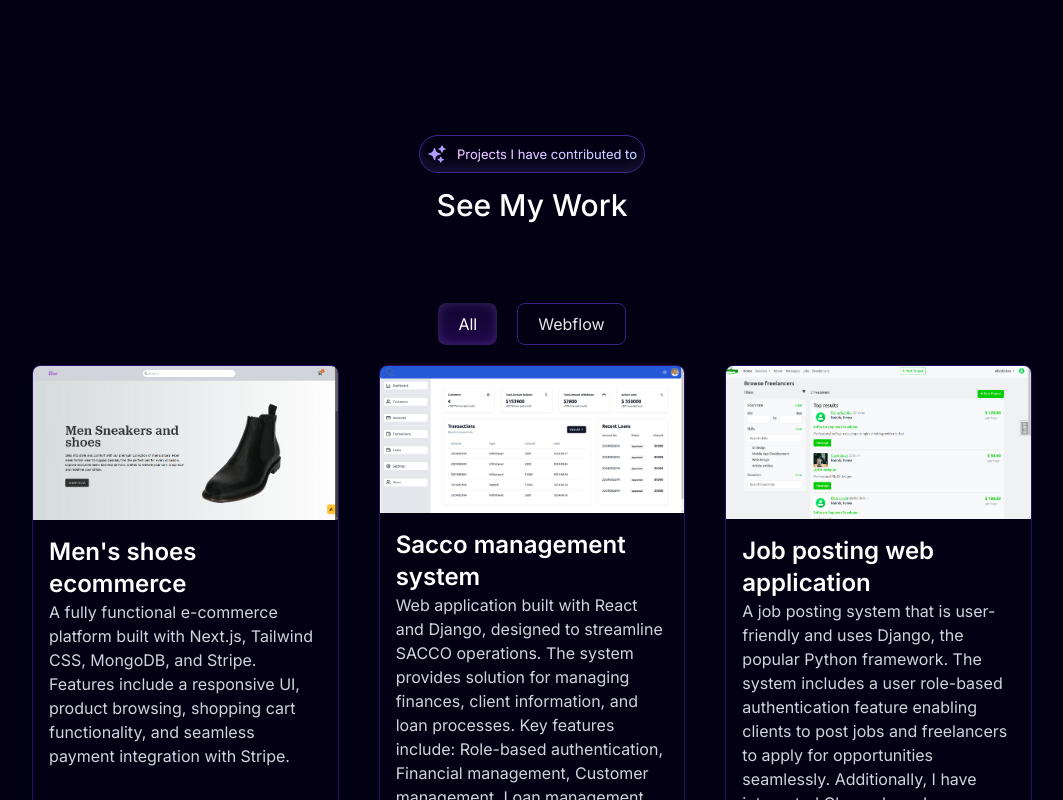
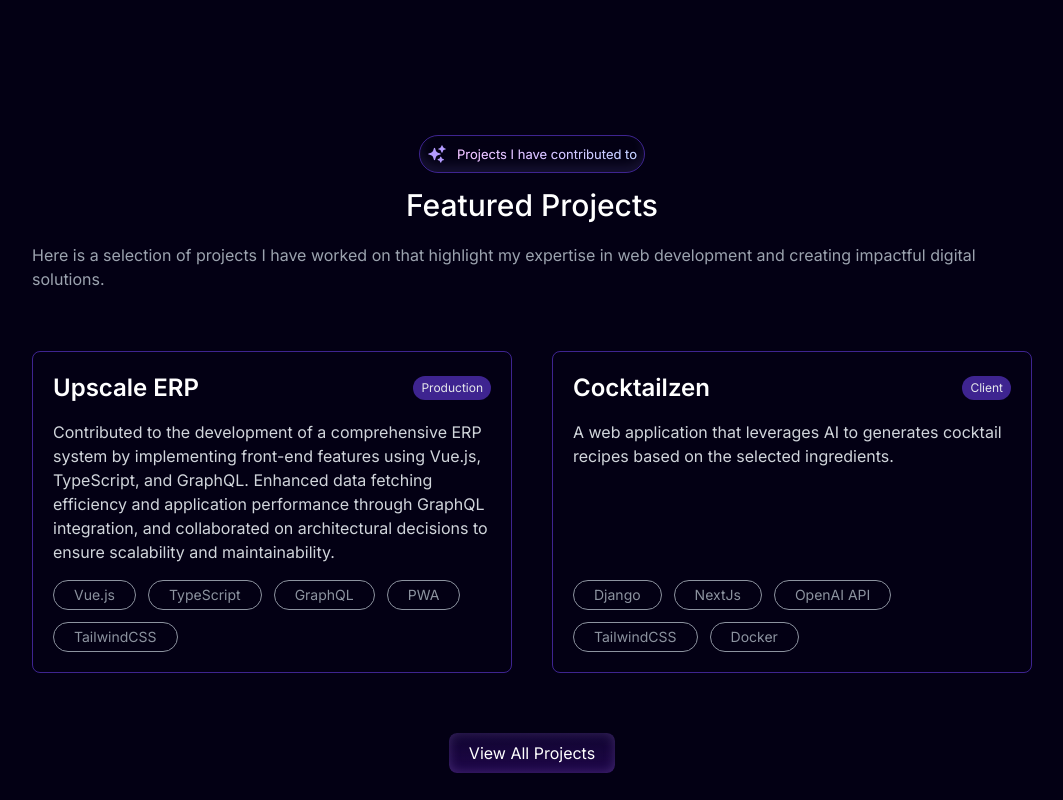
Before and after one commit to isaacmain254/my-website, a Next.js app: page / in a window 1280 px wide. Shown: the part 4840-5640 px from the top of the page, without its empty margins (108-1171 px from the left). Built offline with nearby package versions, Linux system fonts and the light colour scheme; a web font is replaced by a local one.

Commit message:
added projects page

```diff
--- a/app/page.tsx
+++ b/app/page.tsx
@@ -1,11 +1,11 @@
 // import { Encryption } from "@/components/main/encryption";
 import Experience from "@/components/main/Experience";
 import { Hero } from "@/components/main/hero";
-import { Projects } from "@/components/main/projects";
 import { Skills } from "@/components/main/skills";
 import { AboutMe } from "../components/main/about-me";
 import ProjectPhase from "@/components/main/project-phase";
 import Contact from "@/components/main/contact";
+import { FeaturedProjects } from "@/components/main/featured-projects";
 
 export default function Home() {
   return (
@@ -17,7 +17,7 @@ export default function Home() {
         <Skills />
         <Experience />
         {/* <Encryption /> */}
-        <Projects />
+        <FeaturedProjects />
         <Contact />
         {/* <div className="text-transparent bg-clip-text bg-gradient-to-r from-purple-500 to-cyan-500">Have a gig for me in mind..? Let's build something together</div> */}
       </div>
--- /dev/null
+++ b/app/projects/page.tsx
@@ -0,0 +1,10 @@
+import { Projects } from "@/components/main/projects";
+
+
+export default function ProjectsPage() {
+
+
+  return (
+    <Projects />
+  );
+}
--- /dev/null
+++ b/components/main/featured-projects.tsx
@@ -0,0 +1,73 @@
+"use client";
+
+import { motion } from "framer-motion";
+import { SparklesIcon } from "@heroicons/react/24/solid";
+import { slideInFromLeft } from "@/lib/motion";
+import Link from "next/link";
+import { FEATURED_PROJECTS } from "@/constants";
+
+export const FeaturedProjects = () => {
+  return (
+    <section id="projects" className=" py-20 w-full lg:w-[80%] mx-auto px-3">
+      <div className="w-full flex flex-col items-center justify-center mb-10">
+        <div className="Welcome-box py-[8px] px-[7px] border border-[#7042f88b] opacity-[0.9]]">
+          <SparklesIcon className="text-[#b49bff] mr-[10px] h-5 w-5" />
+          <span className="Welcome-text text-[13px]">
+            Projects I have contributed to
+          </span>
+        </div>
+
+        <h2 className="text-[30px] text-white font-medium mt-[10px] text-center mb-[15px]">
+          Featured Projects
+        </h2>
+        <p className="text-[#9ca3af] text-base">
+          Here is a selection of projects I have worked on that highlight my
+          expertise in web development and creating impactful digital solutions.
+        </p>
+      </div>
+      <div className="grid grid-cols-1 md:grid-cols-2 lg:grid-cols-2 gap-10 py-5">
+        {FEATURED_PROJECTS.map((project, index) => (
+          <div
+            key={index}
+            className="flex flex-col justify-between border border-[#7042f88b] rounded-lg p-5 h-full"
+          >
+            <div>
+              <div className="flex justify-between items-center mb-4">
+                <h3 className="text-2xl font-semibold text-white">
+                  {project.title}
+                </h3>
+                <span className="text-xs text-gray-200 bg-[#7042f88b] px-2 py-1 rounded-full">
+                  {project.label}
+                </span>
+              </div>
+              <p className="text-gray-300 text-base mb-4">
+                {project.description}
+              </p>
+            </div>
+            <ul className="flex flex-wrap gap-3 mt-auto text-sm">
+              {project.technologies.map((technology, index) => (
+                <li
+                  key={index}
+                  className="text-[#9ca3af] border border-[#9ca3af] px-5 py-1 rounded-full opacity-[0.9]"
+                >
+                  {technology}
+                </li>
+              ))}
+            </ul>
+          </div>
+        ))}
+      </div>
+      <motion.div
+        variants={slideInFromLeft(1)}
+        className="w-full flex justify-center pt-10"
+      >
+        <Link
+          href="/projects"
+          className="button-primary  py-2 px-5 text-center text-white cursor-pointer rounded-lg "
+        >
+          View All Projects
+        </Link>
+      </motion.div>
+    </section>
+  );
+};
--- a/components/main/navbar.tsx
+++ b/components/main/navbar.tsx
@@ -20,7 +20,7 @@ export const Navbar = () => {
         className="w-full h-full flex flex-row items-center justify-between m-auto px-[10px]"
       >
         <Link
-          href="#about-me"
+          href="/#about-me"
           className="h-auto w-auto flex flex-row items-center"
         >
           <Image
--- a/components/main/projects.tsx
+++ b/components/main/projects.tsx
@@ -6,15 +6,19 @@ import { useState } from "react";
 import AnimatedDiv from "../sub/AnimatedDiv";
 
 export const Projects = () => {
-  const [filter, setFilter] = useState<"all" | "webflow">("all");
+  const [filter, setFilter] = useState<"all" | "webflow" | "web">("all");
 
   const filteredProjects =
     filter === "all"
       ? PROJECTS
-      : PROJECTS.filter((project) => project.technologies.includes("Webflow"));
+      : filter === "webflow"
+        ? PROJECTS.filter((project) => project.technologies.includes("Webflow"))
+        : PROJECTS.filter(
+            (project) => !project.technologies.includes("Webflow")
+          );
 
   return (
-    <section id="projects" className=" py-20 w-full lg:w-[80%] mx-auto">
+    <section className=" py-20 w-full lg:w-[80%] mx-auto">
       <div className="w-full flex flex-col items-center justify-center mb-10">
         <div className="Welcome-box py-[8px] px-[7px] border border-[#7042f88b] opacity-[0.9]]">
           <SparklesIcon className="text-[#b49bff] mr-[10px] h-5 w-5" />
@@ -37,6 +41,16 @@ export const Projects = () => {
           onClick={() => setFilter("all")}
         >
           All
+        </button>
+        <button
+          className={`py-2 px-5 text-center text-white cursor-pointer rounded-lg ${
+            filter === "web"
+              ? "button-primary "
+              : "border border-[#7042f88b] opacity-[0.9]"
+          }`}
+          onClick={() => setFilter("web")}
+        >
+          Web
         </button>
         <button
           className={`py-2 px-5 text-center text-white cursor-pointer rounded-lg ${
--- a/components/main/skills.tsx
+++ b/components/main/skills.tsx
@@ -17,7 +17,7 @@ export const Skills = () => {
       className="flex flex-col items-center justify-center gap-3 h-full relative overflow-hidden py-20"
     >
       <SkillText />
-      <div className="grid grid-cols-1 md:grid-cols-2 lg:grid-cols-4  gap-8 mt-20 max-lg:px-3">
+      <div className="grid grid-cols-1 md:grid-cols-2 lg:grid-cols-4  gap-8 mt-20 max-lg:px-3 px-0">
         <div className="border border-[#7042f88b] opacity-[0.9] rounded-md p-3">
           <h3 className="text-white text-center text-xl mt-5 pb-5">
             Frontend Development
--- a/constants/index.ts
+++ b/constants/index.ts
@@ -9,6 +9,14 @@ export interface ProjectsProps {
   alt_text: string;
   technologies: Array<string>;
 }
+
+export interface FeaturedProjectsProps {
+  title: string;
+  description: string;
+  technologies: Array<string>;
+  label: string;
+}
+
 export const FRONTEND_SKILL = [
   {
     skill_name: "HTML",
@@ -143,7 +151,6 @@ export const DEVOPS = [
     skill_name: "GitHub Actions",
     image: "github-actions.svg",
   },
-
 ] as const;
 export const OTHER_SKILL = [
   {
@@ -279,19 +286,19 @@ export const PROJECTS: ProjectsProps[] = [
 export const NAV_LINKS = [
   {
     title: "About me",
-    link: "#about-me",
+    link: "/#about-me",
   },
   {
     title: "Skills",
-    link: "#skills",
+    link: "/#skills",
   },
   {
     title: "Projects",
-    link: "#projects",
+    link: "/#projects",
   },
   {
     title: "Contact Me",
-    link: "#contact-me",
+    link: "/#contact-me",
   },
 ] as const;
 
@@ -354,3 +361,21 @@ export const SOCIALS = [
     "aria-label": "See all my projects on GitHub",
   },
 ] as const;
+
+
+export const FEATURED_PROJECTS: FeaturedProjectsProps[] = [
+  {
+    title: "Upscale ERP",
+    description:
+      "Contributed to the development of a comprehensive ERP system by implementing front-end features using Vue.js, TypeScript, and GraphQL. Enhanced data fetching efficiency and application performance through GraphQL integration, and collaborated on architectural decisions to ensure scalability and maintainability.",
+    technologies: ["Vue.js", "TypeScript", "GraphQL", "PWA", "TailwindCSS"],
+    label: "Production",
+  },
+  {
+    title: "Cocktailzen",
+    description:
+      "A web application that leverages AI to generates cocktail recipes based on the selected ingredients.",
+    technologies: ["Django", "NextJs", "OpenAI API", "TailwindCSS", "Docker"],
+    label: "Client",
+  }
+];
```
